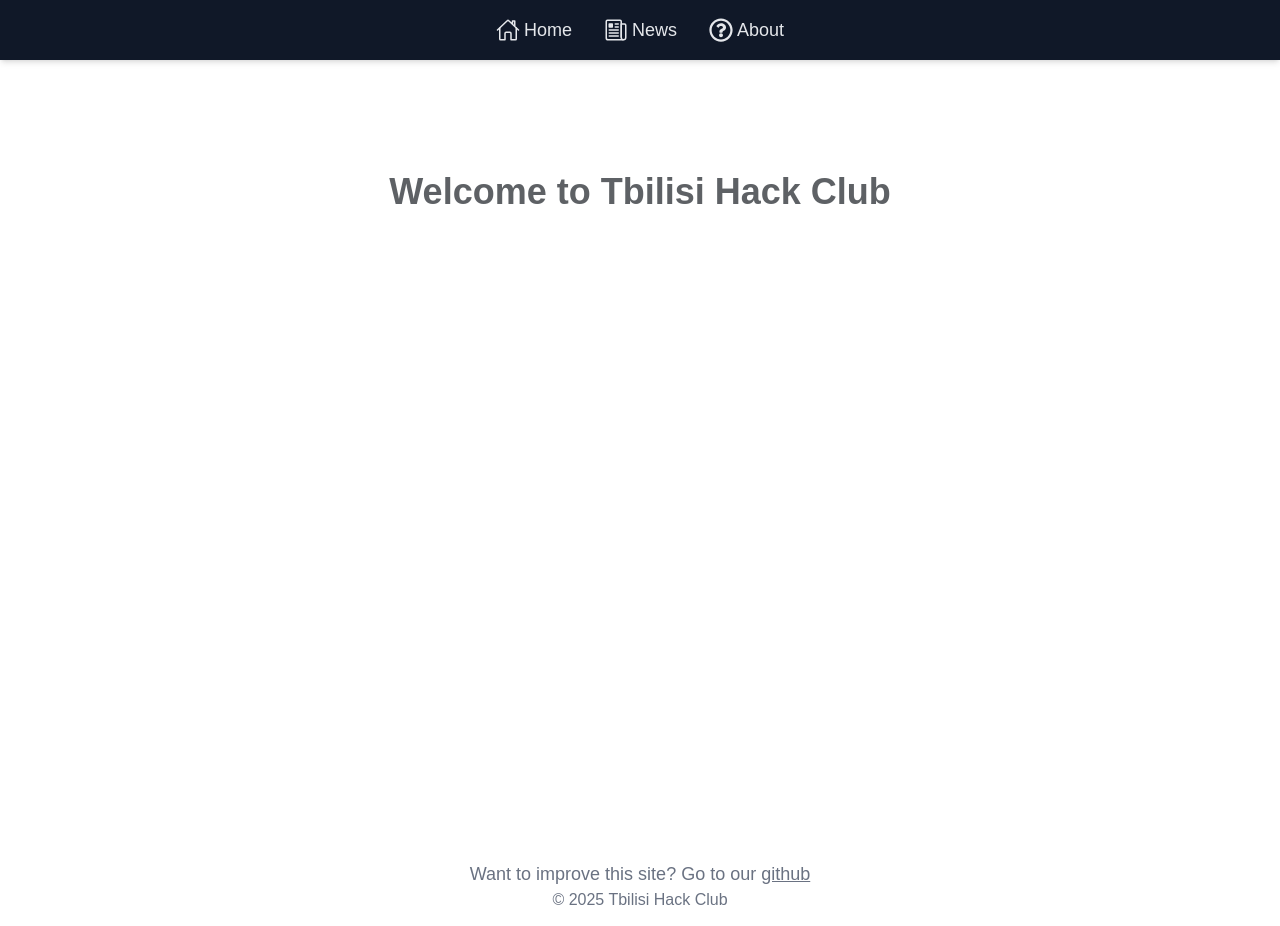
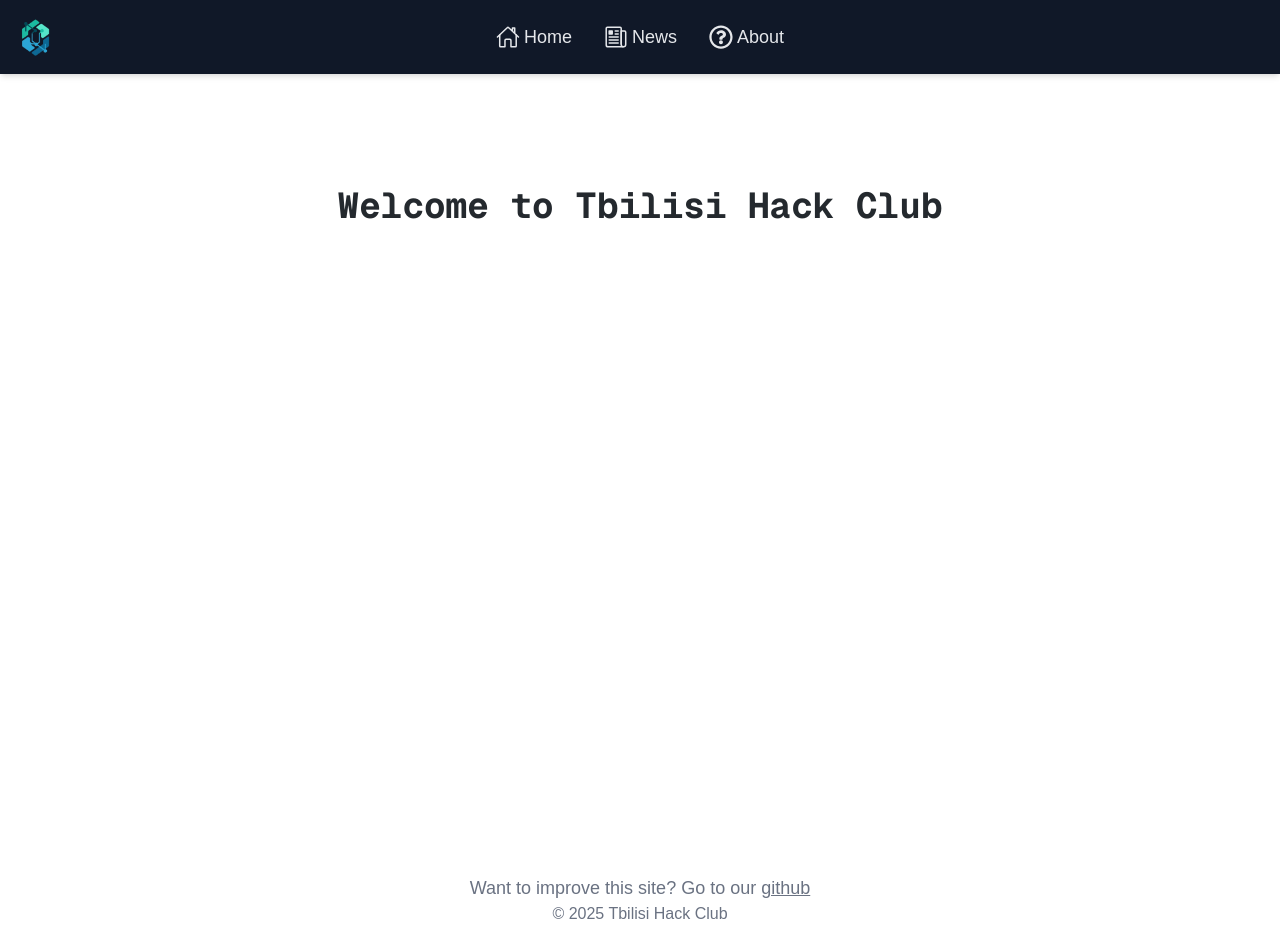
Before and after one commit to tbilisihc/official-website, a Next.js app: page / in a window 1280 px wide. Built offline with nearby package versions, Linux system fonts and the light colour scheme.

Commit message:
update: index page now mono and the navbar has the logo now

```diff
--- a/src/app/layout.tsx
+++ b/src/app/layout.tsx
@@ -4,7 +4,7 @@ import "./globals.css";
 import Link from "next/link";
 import { IoHomeOutline, IoNewspaperOutline } from "react-icons/io5";
 import { FaRegQuestionCircle } from "react-icons/fa";
-
+import Image from "next/image";
 
 
 const geistSans = Geist({
@@ -35,7 +35,17 @@ export default function RootLayout({
     <body className={`${geistSans.variable} ${geistMono.variable} antialiased`}>
       <header>
         <nav className="bg-gray-900 shadow-md p-4">
-          <div className="container mx-auto flex items-center justify-center space-x-8">
+          <div className="relative container mx-auto flex items-center">
+            <Link href="/" className="flex items-center text-white text-2xl font-bold z-10">
+              <Image
+                src="/logo.png"
+                alt="Tbilisi Hack Club Logo"
+                width={40}
+                height={40}
+                className="inline-block mr-2"
+              />
+            </Link>
+            <div className="absolute left-1/2 transform -translate-x-1/2 flex items-center space-x-8">
               <Link href="/" className="flex items-center text-gray-200 hover:text-blue-300 transition-colors">
                 <IoHomeOutline className="text-2xl mr-1" />
                 <span className="text-lg font-medium">Home</span>
@@ -48,6 +58,7 @@ export default function RootLayout({
                 <FaRegQuestionCircle className="text-2xl mr-1" />
                 <span className="text-lg font-medium">About</span>
               </Link>
+            </div>
           </div>
         </nav>
       </header>
--- a/src/app/page.tsx
+++ b/src/app/page.tsx
@@ -5,7 +5,7 @@ export default function Home() {
 
     <main className="flex min-h-screen flex-col items-center p-8">
 
-      <h1 className="animate-pulse overflow-hidden whitespace-nowrap text-4xl font-bold text-center mt-20">
+      <h1 className="font-mono overflow-hidden whitespace-nowrap text-4xl font-bold text-center mt-20">
   Welcome to Tbilisi Hack Club
 </h1>
 
```
Also changed, not shown: public/logo.png (added). Lines whose indentation alone changed are shown as unchanged.
